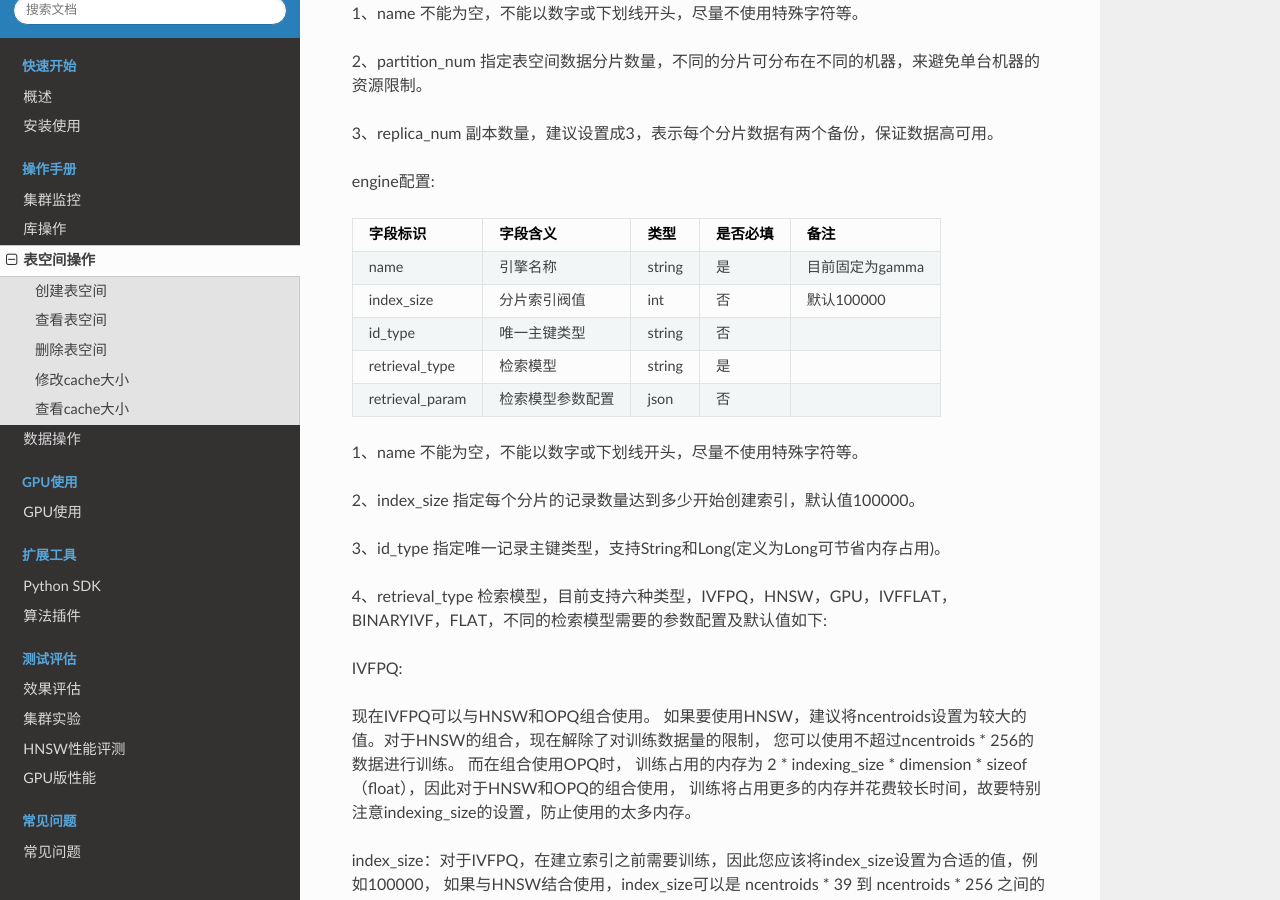
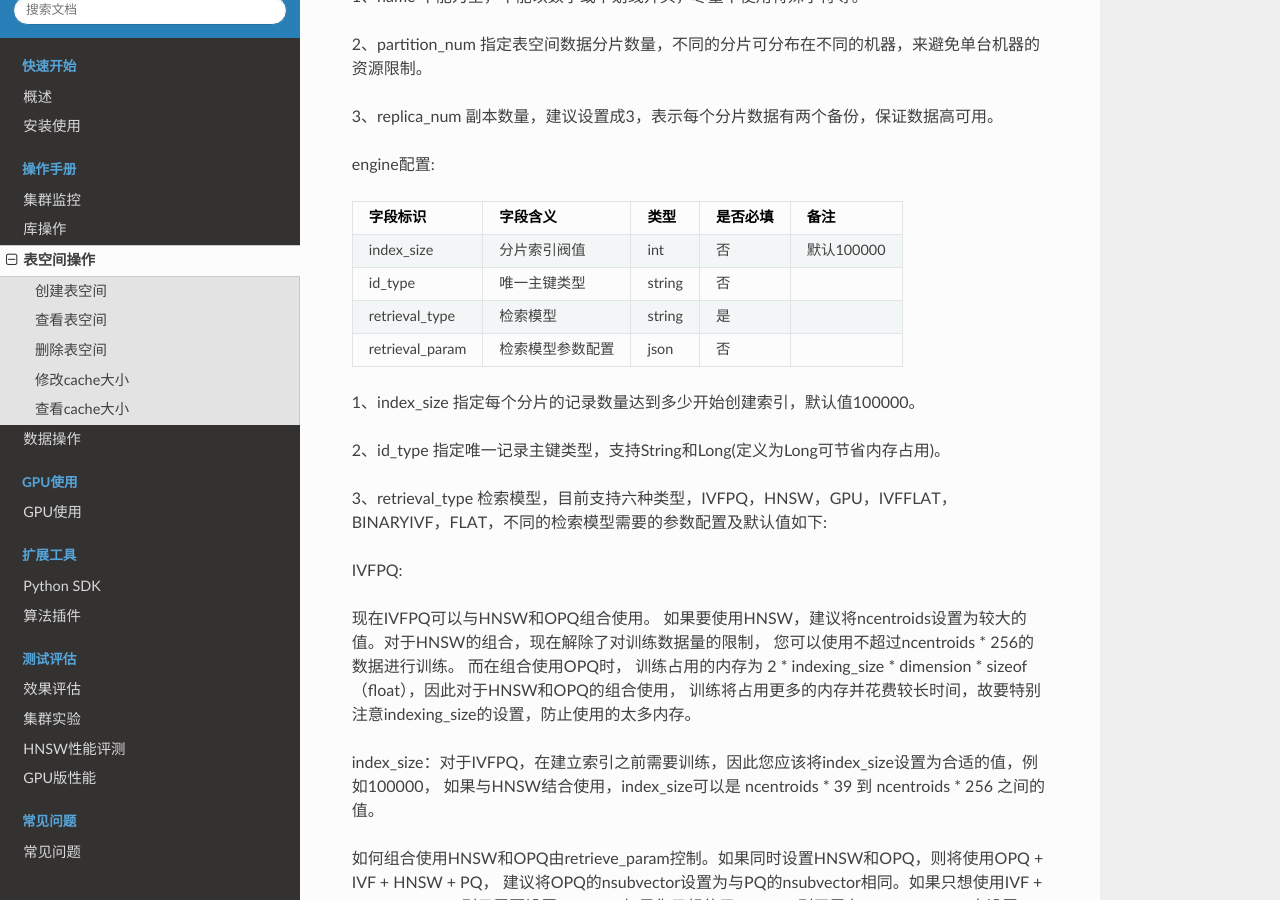
Before and after one commit to vearch/zh_docs, a Sphinx documentation site: the page built from docs/source/use_op/op_space.rst, in a window 1280 px wide and 900 px high, scrolled down 1484 px. Built offline with Sphinx 7.4.7 and the Read the Docs theme 2.0.0, drawn with Linux system fonts in a browser that asks for light colours; pages that are not in the unit, such as notebooks, are missing from menus.

Commit message:
Update op_space.rst

```diff
--- a/docs/source/use_op/op_space.rst
+++ b/docs/source/use_op/op_space.rst
@@ -14,7 +14,6 @@ http://master_server代表master服务，$db_name是创建的库名, $space_name
       "partition_num": 1,
       "replica_num": 1,
       "engine": {
-          "name": "gamma",
           "index_size": 70000,
           "id_type": "String",
           "retrieval_type": "IVFPQ",
@@ -90,8 +89,6 @@ engine配置:
 +----------------+-----------------+---------------+----------+---------------------------------------+
 |字段标识        |字段含义         |类型           |是否必填  |备注                                   |
 +================+=================+===============+==========+=======================================+
-|name            |引擎名称         |string         |是        |目前固定为gamma                        |
-+----------------+-----------------+---------------+----------+---------------------------------------+
 |index_size      |分片索引阀值     |int            |否        |默认100000                             |
 +----------------+-----------------+---------------+----------+---------------------------------------+
 |id_type         |唯一主键类型     |string         |否        |                                       |
@@ -101,13 +98,11 @@ engine配置:
 |retrieval_param |检索模型参数配置 |json           |否        |                                       |
 +----------------+-----------------+---------------+----------+---------------------------------------+
 
-1、name 不能为空，不能以数字或下划线开头，尽量不使用特殊字符等。
+1、index_size 指定每个分片的记录数量达到多少开始创建索引，默认值100000。
 
-2、index_size 指定每个分片的记录数量达到多少开始创建索引，默认值100000。
+2、id_type 指定唯一记录主键类型，支持String和Long(定义为Long可节省内存占用)。
 
-3、id_type 指定唯一记录主键类型，支持String和Long(定义为Long可节省内存占用)。
-
-4、retrieval_type 检索模型，目前支持六种类型，IVFPQ，HNSW，GPU，IVFFLAT，BINARYIVF，FLAT，不同的检索模型需要的参数配置及默认值如下:
+3、retrieval_type 检索模型，目前支持六种类型，IVFPQ，HNSW，GPU，IVFFLAT，BINARYIVF，FLAT，不同的检索模型需要的参数配置及默认值如下:
 
 IVFPQ:
 
```
